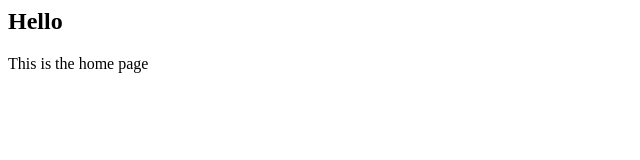
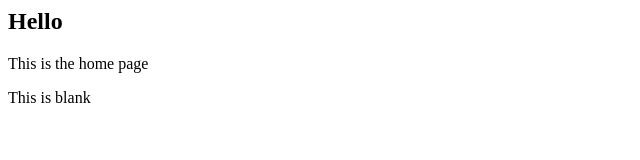
Before and after one commit to turbomoisty/class, a plain HTML site: page index.html in a window 1280 px wide. Shown: the full height of the page, 0-640 px from the left. Drawn offline with Linux system fonts and the light colour scheme.

Commit message:
add files

```diff
--- a/index.html
+++ b/index.html
@@ -7,6 +7,7 @@
 <body>
 <h2>Hello</h2>
 <p>This is the home page</p>
+<p>This is blank</p>
 
 </body>
 </html>
```
